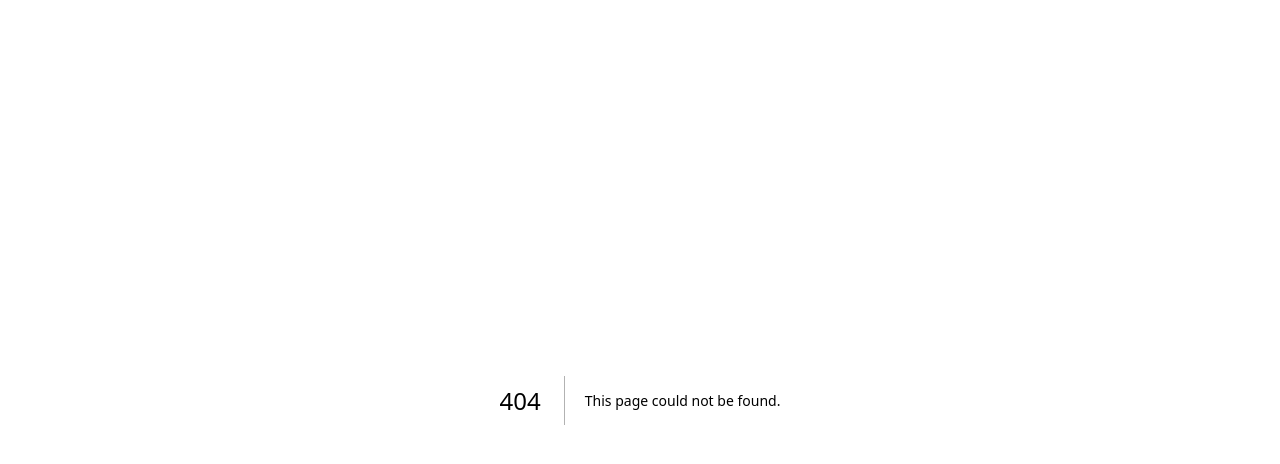
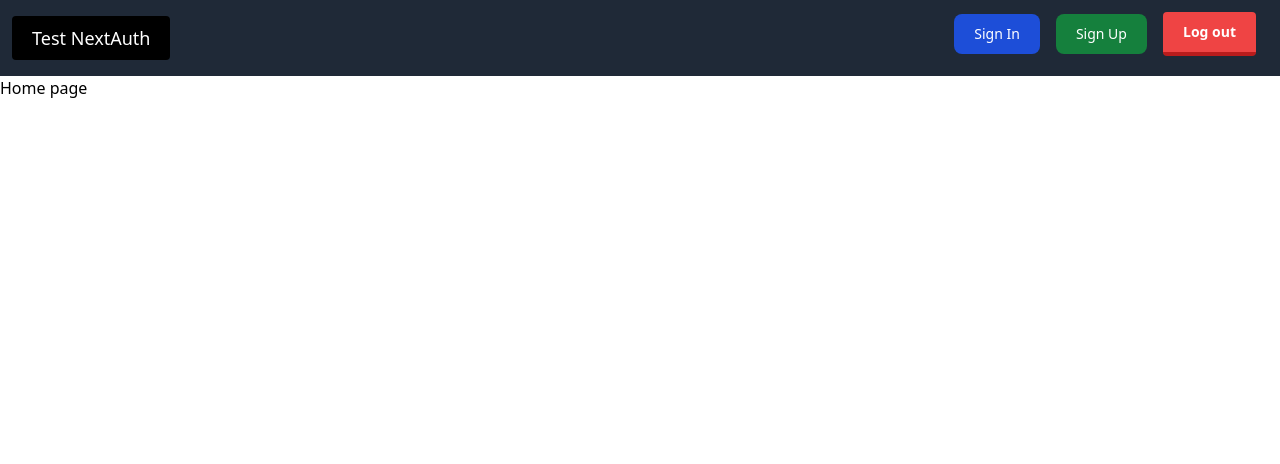
Before and after one commit to theerawit1997/nextjs-nextauth-mysql, a Next.js app: page /home in a window 1280 px wide. Before the commit this address had no page. Shown: the top 464 px of the page. Built offline with nearby package versions, Linux system fonts and the light colour scheme.

Commit message:
Create page.jsx

```diff
--- /dev/null
+++ b/src/app/home/page.jsx
@@ -0,0 +1,16 @@
+"use client";
+
+import React, { useState, useEffect } from "react";
+import Navbar from "../components/Navbar";
+import Link from "next/link";
+
+function Homepage() {
+  return (
+    <div>
+      <Navbar />
+      Home page
+    </div>
+  );
+}
+
+export default Homepage;
```
